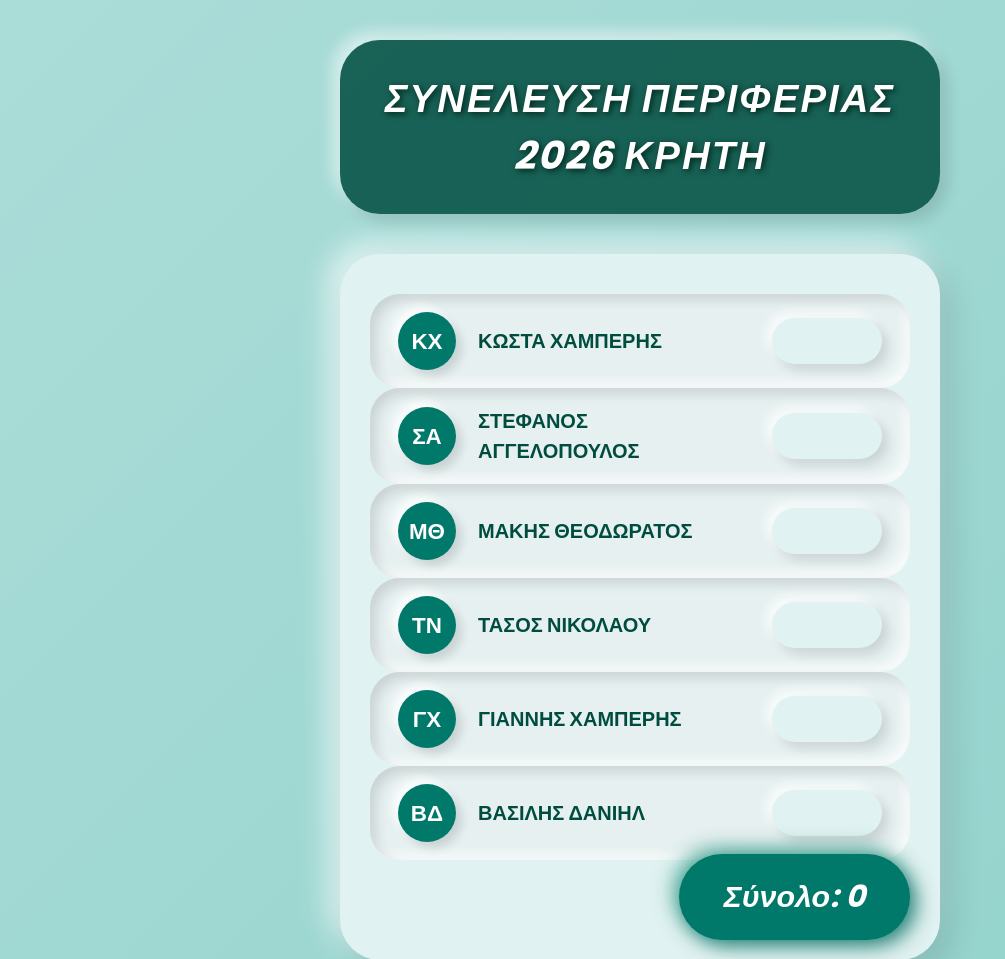
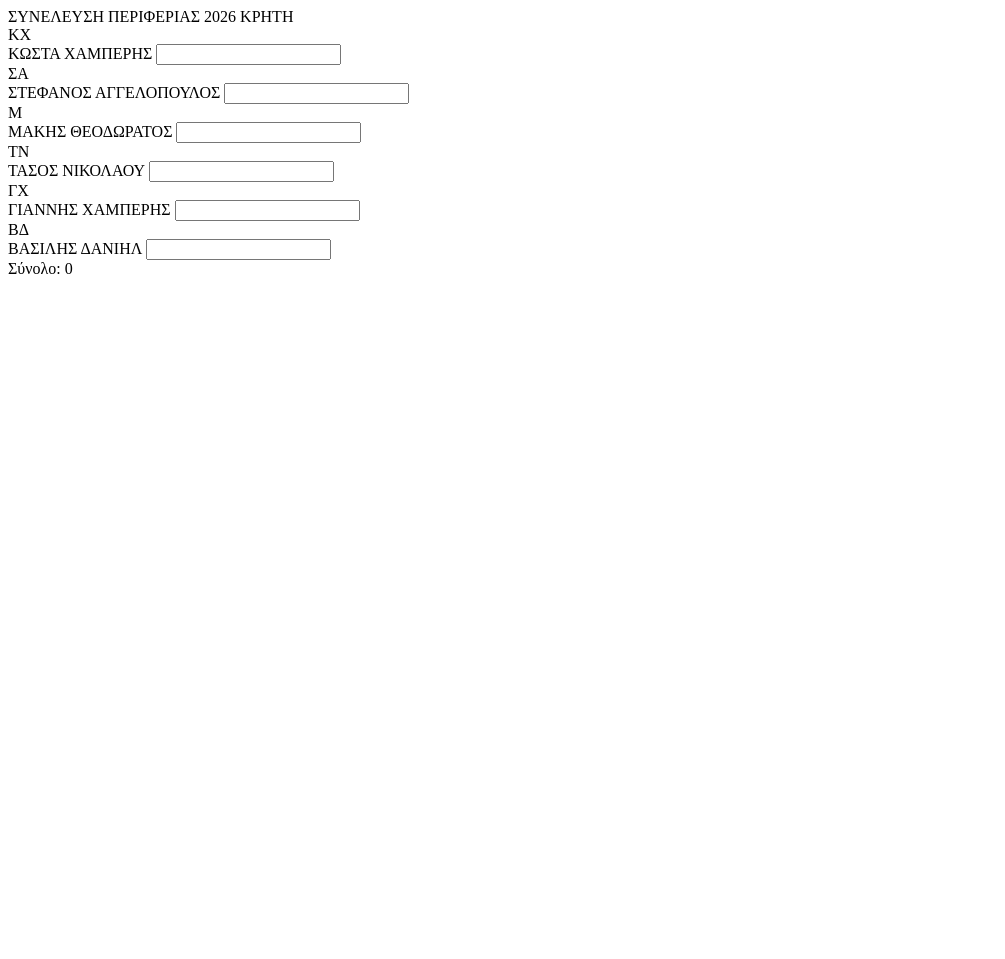
Before and after one commit to KostaHam/syn2026crete, a plain HTML site: page index.html in a window 1280 px wide. Shown: the top 959 px of the page, without its empty margins (0-1005 px from the left). After the commit the page ends 800 px from the top, so only its background shows below. Drawn offline with Linux system fonts and the light colour scheme; no server answers.

Commit message:
Add files via upload

```diff
--- a/index.html
+++ b/index.html
@@ -1,10 +1,61 @@
 <!DOCTYPE html>
 <html lang="el">
+<head>
+  <meta charset="UTF-8" />
+  <title>ΣΥΝΕΛΕΥΣΗ ΠΕΡΙΦΕΡΙΑΣ 2026 ΚΡΗΤΗ</title>
+  <meta name="viewport" content="width=device-width, initial-scale=1" />
 
   <!-- Firebase SDKs -->
   <script src="https://www.gstatic.com/firebasejs/9.23.0/firebase-app-compat.js"></script>
   <script src="https://www.gstatic.com/firebasejs/9.23.0/firebase-database-compat.js"></script>
 
+  <style>
+    /* ... [dein gesamtes CSS bleibt hier unverändert] ... */
+    /* Um Platz zu sparen, lasse ich das CSS hier weg. Es wurde nicht verändert. */
+  </style>
+</head>
+<body>
+  <header>
+    ΣΥΝΕΛΕΥΣΗ ΠΕΡΙΦΕΡΙΑΣ 2026 ΚΡΗΤΗ
+  </header>
+
+  <main>
+    <form id="numberForm" autocomplete="off" novalidate>
+      <div class="person" tabindex="0">
+        <div class="avatar">ΚΧ</div>
+        <label for="zahl1">ΚΩΣΤΑ ΧΑΜΠΕΡΗΣ</label>
+        <input type="number" id="zahl1" name="zahl1" min="0" />
+      </div>
+      <div class="person" tabindex="0">
+        <div class="avatar">ΣΑ</div>
+        <label for="zahl2">ΣΤΕΦΑΝΟΣ ΑΓΓΕΛΟΠΟΥΛΟΣ</label>
+        <input type="number" id="zahl2" name="zahl2" min="0" />
+      </div>
+      <div class="person" tabindex="0">
+        <div class="avatar">Μ</div>
+        <label for="zahl3">ΜΑΚΗΣ ΘΕΟΔΩΡΑΤΟΣ</label>
+        <input type="number" id="zahl3" name="zahl3" min="0" />
+      </div>
+      <div class="person" tabindex="0">
+        <div class="avatar">ΤΝ</div>
+        <label for="zahl4">ΤΑΣΟΣ ΝΙΚΟΛΑΟΥ</label>
+        <input type="number" id="zahl4" name="zahl4" min="0" />
+      </div>
+      <div class="person" tabindex="0">
+        <div class="avatar">ΓΧ</div>
+        <label for="zahl5">ΓΙΑΝΝΗΣ ΧΑΜΠΕΡΗΣ</label>
+        <input type="number" id="zahl5" name="zahl5" min="0" />
+      </div>
+      <div class="person" tabindex="0">
+        <div class="avatar">ΒΔ</div>
+        <label for="zahl6">ΒΑΣΙΛΗΣ ΔΑΝΙΗΛ</label>
+        <input type="number" id="zahl6" name="zahl6" min="0" />
+      </div>
+    </form>
+    <div id="sum">Σύνολο: 0</div>
+  </main>
+
+  <!-- Dein JavaScript ganz am Ende, wenn DOM geladen ist -->
   <script>
     // Firebase-Konfiguration
     const firebaseConfig = {
@@ -56,265 +107,5 @@
       });
     });
   </script>
-<head>
-  <meta charset="UTF-8" />
-  <title>ΣΥΝΕΛΕΥΣΗ ΠΕΡΙΦΕΡΙΑΣ 2026 ΚΡΗΤΗ</title>
-  <meta name="viewport" content="width=device-width, initial-scale=1" />
-  <style>
-    @import url('https://fonts.googleapis.com/css2?family=Poppins:wght@400;700&display=swap');
-
-    :root {
-      --color-primary: #004d40;
-      --color-secondary: #00796b;
-      --color-accent: #26a69a;
-      --color-bg-start: #e0f2f1;
-      --color-bg-end: #80cbc4;
-      --color-input-bg: #e6f0f0;
-      --color-text-primary: #004d40;
-      --color-text-light: #ffffff;
-      --shadow-light: rgba(0, 0, 0, 0.12);
-      --transition-time: 0.4s;
-    }
-
-    * {
-      box-sizing: border-box;
-    }
-
-    body {
-      margin: 0;
-      font-family: 'Poppins', sans-serif;
-      background: linear-gradient(135deg, var(--color-bg-start), var(--color-bg-end));
-      background-size: 400% 400%;
-      animation: gradientShift 15s ease infinite;
-      color: var(--color-text-primary);
-      min-height: 100vh;
-      display: flex;
-      flex-direction: column;
-      justify-content: flex-start;
-      align-items: center;
-      padding: 40px 20px;
-    }
-
-    @keyframes gradientShift {
-      0% {background-position: 0% 50%;}
-      50% {background-position: 100% 50%;}
-      100% {background-position: 0% 50%;}
-    }
-
-    header {
-      background: rgba(0, 77, 64, 0.85);
-      padding: 30px 40px;
-      border-radius: 40px;
-      box-shadow:
-        8px 8px 15px var(--shadow-light),
-        -8px -8px 15px #ffffff88;
-      margin-bottom: 40px;
-      width: 100%;
-      max-width: 600px;
-      text-align: center;
-      user-select: none;
-      color: var(--color-text-light);
-      letter-spacing: 2px;
-      font-weight: 700;
-      font-size: 2.4rem;
-      text-shadow: 2px 2px 6px #00251a;
-      font-style: italic;
-    }
-
-    main {
-      width: 100%;
-      max-width: 600px;
-      background: var(--color-bg-start);
-      border-radius: 40px;
-      box-shadow:
-        12px 12px 30px var(--shadow-light),
-        -12px -12px 30px #ffffffaa;
-      padding: 40px 30px 100px;
-      position: relative;
-      display: flex;
-      flex-direction: column;
-      gap: 28px;
-    }
-
-    .person {
-      background: var(--color-input-bg);
-      border-radius: 30px;
-      padding: 18px 28px;
-      display: flex;
-      align-items: center;
-      gap: 22px;
-      box-shadow:
-        inset 6px 6px 12px var(--shadow-light),
-        inset -6px -6px 12px #ffffffbb;
-      cursor: pointer;
-      transition: box-shadow var(--transition-time), background-color var(--transition-time), transform var(--transition-time);
-      user-select: none;
-    }
-
-    .person:hover, .person:focus-within {
-      background: var(--color-accent);
-      box-shadow:
-        8px 8px 15px #009688cc,
-        -8px -8px 15px #4db6accc;
-      color: var(--color-text-light);
-      transform: translateY(-6px);
-      outline: none;
-    }
-
-    .avatar {
-      flex-shrink: 0;
-      width: 58px;
-      height: 58px;
-      border-radius: 50%;
-      background: var(--color-secondary);
-      box-shadow:
-        6px 6px 10px var(--shadow-light),
-        -6px -6px 10px #ffffffcc;
-      color: var(--color-text-light);
-      font-weight: 800;
-      font-size: 1.4rem;
-      display: flex;
-      align-items: center;
-      justify-content: center;
-      text-transform: uppercase;
-      user-select: none;
-      transition: background-color var(--transition-time);
-    }
-    .person:hover .avatar, .person:focus-within .avatar {
-      background: var(--color-primary);
-    }
-
-    label {
-      flex: 1;
-      font-weight: 600;
-      font-size: 1.25rem;
-      transition: color var(--transition-time);
-      user-select: none;
-    }
-
-    input[type="number"] {
-      width: 110px;
-      padding: 12px 18px;
-      font-size: 1.2rem;
-      border-radius: 30px;
-      border: none;
-      background: var(--color-bg-start);
-      box-shadow:
-        6px 6px 12px var(--shadow-light),
-        -6px -6px 12px #ffffffbb;
-      color: var(--color-text-primary);
-      font-weight: 700;
-      text-align: center;
-      transition: box-shadow var(--transition-time), background-color var(--transition-time);
-      appearance: none;
-      -moz-appearance: textfield;
-    }
-    input[type="number"]:focus {
-      outline: none;
-      background-color: var(--color-text-light);
-      box-shadow:
-        0 0 15px 4px var(--color-accent);
-      color: var(--color-primary);
-    }
-    input[type=number]::-webkit-inner-spin-button,
-    input[type=number]::-webkit-outer-spin-button {
-      -webkit-appearance: none;
-      margin: 0;
-    }
-
-    #sum {
-      position: absolute;
-      bottom: 20px;
-      right: 30px;
-      font-weight: 900;
-      font-size: 1.9rem;
-      background: var(--color-secondary);
-      padding: 20px 45px;
-      border-radius: 50px;
-      color: var(--color-text-light);
-      box-shadow:
-        6px 6px 20px #00695ccc,
-        -6px -6px 20px #48a999cc;
-      user-select: none;
-      transition: background-color var(--transition-time), box-shadow var(--transition-time), transform 0.6s ease;
-      cursor: default;
-      text-align: center;
-      font-style: italic;
-    }
-    main:hover #sum {
-      background: var(--color-primary);
-      box-shadow:
-        8px 8px 30px #00332fcc,
-        -8px -8px 30px #33a69acc;
-      transform: scale(1.07);
-    }
-
-    @media (max-width: 520px) {
-      main {
-        padding: 30px 20px 110px;
-      }
-      .person {
-        flex-direction: column;
-        align-items: flex-start;
-        gap: 15px;
-        padding: 20px 25px;
-      }
-      input[type="number"] {
-        width: 100%;
-      }
-      #sum {
-        position: static;
-        margin: 35px auto 0;
-        width: 75%;
-        font-size: 1.6rem;
-        border-radius: 30px;
-        box-shadow:
-          4px 4px 12px #00695ccc,
-          -4px -4px 12px #48a999cc;
-      }
-    }
-  </style>
-</head>
-<body>
-  <header>
-    ΣΥΝΕΛΕΥΣΗ ΠΕΡΙΦΕΡΙΑΣ 2026 ΚΡΗΤΗ
-  </header>
-
-  <main>
-    <form id="numberForm" autocomplete="off" novalidate>
-      <div class="person" tabindex="0">
-        <div class="avatar">ΚΧ</div>
-        <label for="zahl1">ΚΩΣΤΑ ΧΑΜΠΕΡΗΣ</label>
-        <input type="number" id="zahl1" name="zahl1" min="0" />
-      </div>
-      <div class="person" tabindex="0">
-        <div class="avatar">ΣΑ</div>
-        <label for="zahl2">ΣΤΕΦΑΝΟΣ ΑΓΓΕΛΟΠΟΥΛΟΣ</label>
-        <input type="number" id="zahl2" name="zahl2" min="0" />
-      </div>
-      <div class="person" tabindex="0">
-        <div class="avatar">ΜΘ</div>
-        <label for="zahl2">ΜΑΚΗΣ ΘΕΟΔΩΡΑΤΟΣ</label>
-        <input type="number" id="zahl2" name="zahl2" min="0" />
-      </div>
-      <div class="person" tabindex="0">
-        <div class="avatar">ΤΝ</div>
-        <label for="zahl3">ΤΑΣΟΣ ΝΙΚΟΛΑΟΥ</label>
-        <input type="number" id="zahl3" name="zahl3" min="0" />
-      </div>
-      <div class="person" tabindex="0">
-        <div class="avatar">ΓΧ</div>
-        <label for="zahl4">ΓΙΑΝΝΗΣ ΧΑΜΠΕΡΗΣ</label>
-        <input type="number" id="zahl4" name="zahl4" min="0" />
-      </div>
-      <div class="person" tabindex="0">
-        <div class="avatar">ΒΔ</div>
-        <label for="zahl5">ΒΑΣΙΛΗΣ ΔΑΝΙΗΛ</label>
-        <input type="number" id="zahl5" name="zahl5" min="0" />
-      </div>
-    </form>
-    <div id="sum">Σύνολο: 0</div>
-  </main>
-
 </body>
 </html>
```
